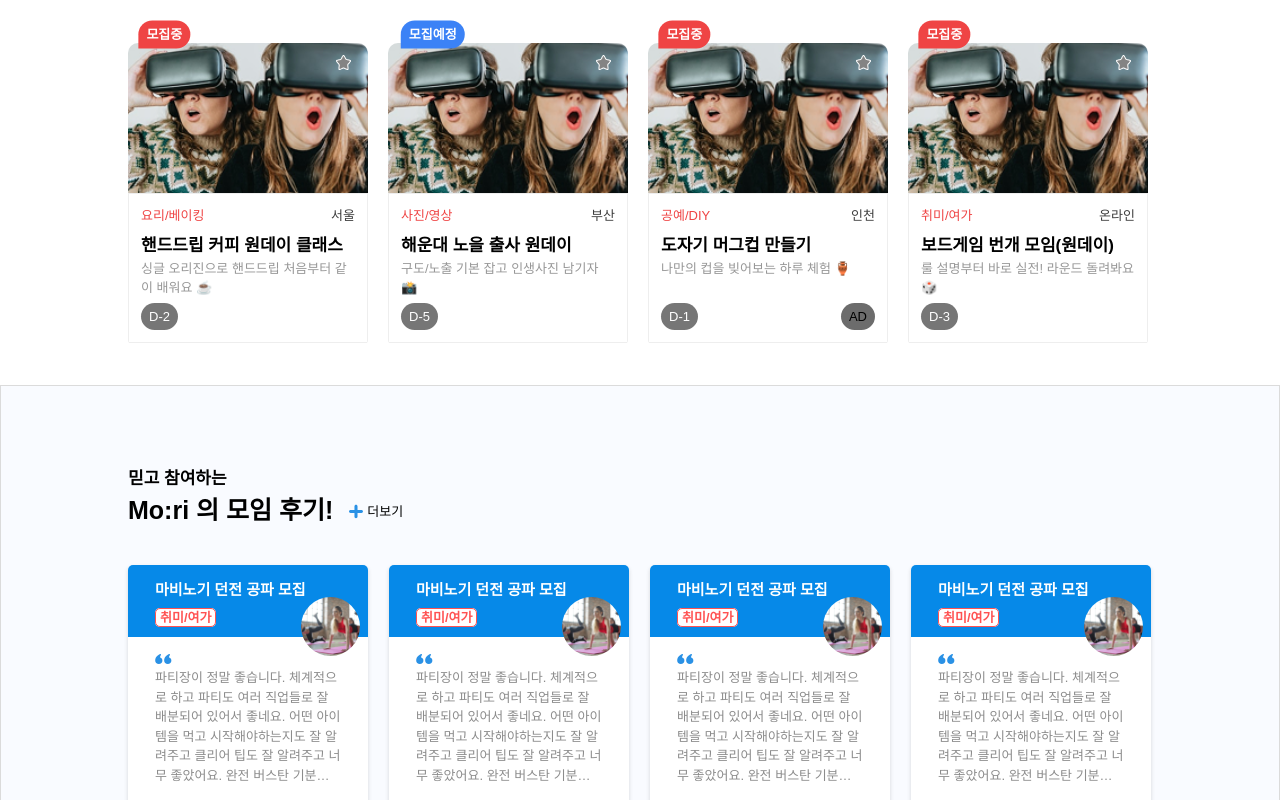
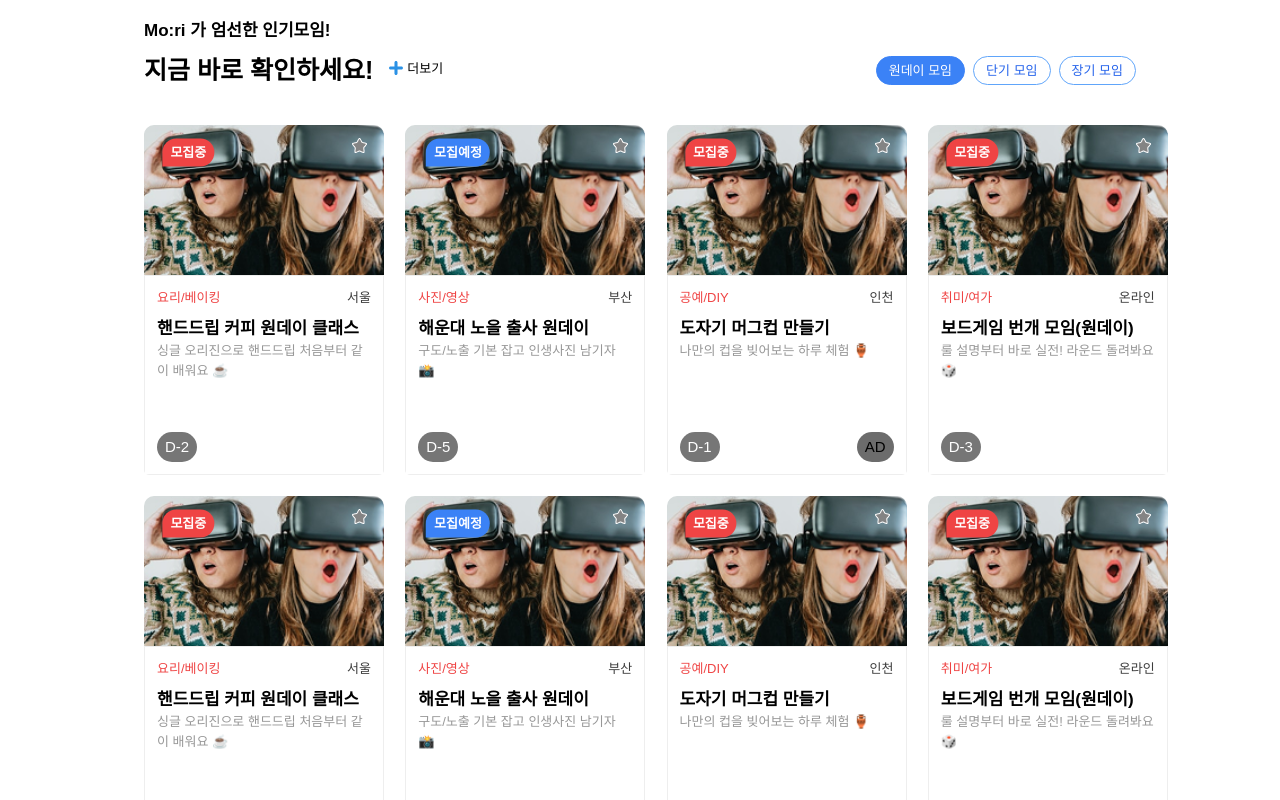
Before and after one commit to sbk283/mo_ri, a React (Vite) app: page / in a window 1280 px wide. Shown: the part 1540-2340 px from the top of the page. Built offline with nearby package versions, Linux system fonts and the light colour scheme.

Commit message:
[feat] 인기모임, AI 탭 작업중

```diff
--- a/src/components/main/AiGroupsSection.tsx
+++ b/src/components/main/AiGroupsSection.tsx
@@ -15,7 +15,7 @@ type GroupItem = {
   dday: string;
   ad?: boolean;
   thumbnail: string;
-  duration: Duration; // ⬅️ 추가: 원데이/단기/장기
+  duration: Duration;
 };
 
 const STATUS_BG = {
@@ -36,7 +36,8 @@ function StatusBadge({
       className={[
         'text-sm font-bold text-white px-2 py-1',
         'rounded-tl-[15px] rounded-tr-[15px] rounded-br-[15px]',
-        'relative z-[1] inline-block translate-x-[20%] translate-y-[20%]',
+        'relative z-[1] inline-block',
+        'translate-x-[20%] translate-y-[20%]',
         STATUS_BG[color],
       ].join(' ')}
     >
@@ -47,10 +48,15 @@ function StatusBadge({
 
 function GroupCard({ item }: { item: GroupItem }) {
   return (
-    <li className="w-[240px] h-[330px] bg-white rounded-[5px] overflow-hidden relative cursor-pointer">
-      <article>
+    <li className="w-[240px] h-[350px] rounded-[5px] overflow-hidden relative cursor-pointer flex flex-col">
+      <article className="rounded-md flex flex-col h-full">
+        {/* 썸네일 */}
+        <div className="relative h-[150px] overflow-hidden">
+          {/* 상태 배지: 좌상단 */}
+          <span className="absolute top-2 left-2 z-10">
             <StatusBadge text={item.status} color={item.statusColor} />
-        <div className="relative h-[150px] overflow-hidden">
+          </span>
+
           <img
             src={item.thumbnail}
             alt={`${item.title} 썸네일`}
@@ -61,17 +67,25 @@ function GroupCard({ item }: { item: GroupItem }) {
           </button>
         </div>
 
-        <div className="p-3 border border-[#eee]">
+        {/* 본문: 절대배치 기준이 되는 영역 */}
+        <div className="relative p-3 border border-[#eee] flex flex-col flex-1 pb-12">
           <header className="flex justify-between text-sm mb-2">
             <span className="text-red-500">{item.category}</span>
             <span className="text-gray-400">{item.region}</span>
           </header>
-          <h3 className="text-lg font-bold hover:underline">{item.title}</h3>
-          <p className="text-sm text-[#979797] h-10 overflow-hidden mb-1">{item.desc}</p>
-          <footer className="flex justify-between text-sm">
-            <time className="bg-gray-400/70 text-white rounded-2xl px-2 py-1">{item.dday}</time>
-            {item.ad && <span className="bg-gray-200 rounded-2xl px-2 py-1">AD</span>}
-          </footer>
+
+          <h3 className="text-lg font-bold hover:underline line-clamp-1">{item.title}</h3>
+          <p className="text-sm text-[#979797] line-clamp-2">{item.desc}</p>
+
+          {/* ↓↓↓ 여기서 고정: 좌하단/우하단 */}
+          <time className="absolute left-3 bottom-3 bg-gray-400/70 text-white rounded-2xl px-2 py-1">
+            {item.dday}
+          </time>
+          {item.ad && (
+            <span className="absolute right-3 bottom-3 bg-gray-200 rounded-2xl px-2 py-1 text-gray-500">
+              AD
+            </span>
+          )}
         </div>
       </article>
     </li>
@@ -249,21 +263,179 @@ export default function AiGroupsSection() {
       thumbnail: '/images/group_img.png',
       duration: 'long',
     },
+    {
+      id: 13,
+      status: '모집중',
+      statusColor: 'red',
+      category: '요리/베이킹',
+      region: '서울',
+      title: '핸드드립 커피 원데이 클래스',
+      desc: '싱글 오리진으로 핸드드립 처음부터 같이 배워요 ☕️',
+      dday: 'D-2',
+      ad: false,
+      thumbnail: '/images/group_img.png',
+      duration: 'oneday',
+    },
+    {
+      id: 14,
+      status: '모집예정',
+      statusColor: 'blue',
+      category: '사진/영상',
+      region: '부산',
+      title: '해운대 노을 출사 원데이',
+      desc: '구도/노출 기본 잡고 인생사진 남기자 📸',
+      dday: 'D-5',
+      ad: false,
+      thumbnail: '/images/group_img.png',
+      duration: 'oneday',
+    },
+    {
+      id: 15,
+      status: '모집중',
+      statusColor: 'red',
+      category: '공예/DIY',
+      region: '인천',
+      title: '도자기 머그컵 만들기',
+      desc: '나만의 컵을 빚어보는 하루 체험 🏺',
+      dday: 'D-1',
+      ad: true,
+      thumbnail: '/images/group_img.png',
+      duration: 'oneday',
+    },
+    {
+      id: 16,
+      status: '모집중',
+      statusColor: 'red',
+      category: '취미/여가',
+      region: '온라인',
+      title: '보드게임 번개 모임(원데이)',
+      desc: '룰 설명부터 바로 실전! 라운드 돌려봐요 🎲',
+      dday: 'D-3',
+      ad: false,
+      thumbnail: '/images/group_img.png',
+      duration: 'oneday',
+    },
+
+    // ===== 단기 (4) =====
+    {
+      id: 17,
+      status: '모집중',
+      statusColor: 'red',
+      category: '운동/건강',
+      region: '서울',
+      title: '4주 러닝 기초반',
+      desc: '호흡/폼 교정으로 5km 완주 도전 🏃‍♀️',
+      dday: 'D-6',
+      ad: false,
+      thumbnail: '/images/group_img.png',
+      duration: 'short',
+    },
+    {
+      id: 18,
+      status: '모집예정',
+      statusColor: 'blue',
+      category: '스터디/자기개발',
+      region: '온라인',
+      title: '타입스크립트 스터디(2주 과정)',
+      desc: '기본 타입부터 제네릭까지 핵심만 쫙 💻',
+      dday: 'D-9',
+      ad: true,
+      thumbnail: '/images/group_img.png',
+      duration: 'short',
+    },
+    {
+      id: 19,
+      status: '모집중',
+      statusColor: 'red',
+      category: '운동/건강',
+      region: '대전',
+      title: '3주 아침 요가 루틴',
+      desc: '굿모닝 스트레칭으로 하루 시작 🧘',
+      dday: 'D-4',
+      ad: false,
+      thumbnail: '/images/group_img.png',
+      duration: 'short',
+    },
+    {
+      id: 20,
+      status: '모집중',
+      statusColor: 'red',
+      category: '요리/베이킹',
+      region: '대구',
+      title: '4주 홈베이킹 클래스',
+      desc: '스콘→쿠키→타르트→파운드까지 🍰',
+      dday: 'D-8',
+      ad: true,
+      thumbnail: '/images/group_img.png',
+      duration: 'short',
+    },
+
+    // ===== 장기 (4) =====
+    {
+      id: 21,
+      status: '모집중',
+      statusColor: 'red',
+      category: '스포츠',
+      region: '부산',
+      title: '3개월 자전거 라이딩 크루',
+      desc: '주 2회 코스 탐방 & 기록 공유 🚴',
+      dday: 'D-10',
+      ad: false,
+      thumbnail: '/images/group_img.png',
+      duration: 'long',
+    },
+    {
+      id: 22,
+      status: '모집예정',
+      statusColor: 'blue',
+      category: '스터디/자기개발',
+      region: '온라인',
+      title: '12주 영어 회화 챌린지',
+      desc: '롤플레이 & 발음 교정으로 자신감 업 🇬🇧',
+      dday: 'D-12',
+      ad: false,
+      thumbnail: '/images/group_img.png',
+      duration: 'long',
+    },
+    {
+      id: 23,
+      status: '모집중',
+      statusColor: 'red',
+      category: '봉사/사회참여',
+      region: '광주',
+      title: '10주 반려동물 보호소 봉사',
+      desc: '산책/청소/기록 프로젝트로 꾸준 봉사 🐶',
+      dday: 'D-14',
+      ad: true,
+      thumbnail: '/images/group_img.png',
+      duration: 'long',
+    },
+    {
+      id: 24,
+      status: '모집중',
+      statusColor: 'red',
+      category: '운동/건강',
+      region: '제주',
+      title: '12주 클라이밍 중급반',
+      desc: '볼더링 테크닉 & 코어 강화 프로그램 🧗‍♂️',
+      dday: 'D-11',
+      ad: false,
+      thumbnail: '/images/group_img.png',
+      duration: 'long',
+    },
   ];
 
   const filtered = useMemo(() => data.filter(d => d.duration === active), [active, data]);
 
   return (
-    <section className="mx-auto max-w-[1024px] " aria-labelledby="popular-groups-heading">
+    <section className="mx-auto max-w-[1024px] w-[1024px]" aria-labelledby="ai-groups-heading">
+      <div className="mx-auto max-w-[1024px] px-4">
         <header className="pt-[80px] pb-[36px]">
-        {/* 제목 단독 줄 */}
-        <h2 id="popular-groups-heading" className="font-semibold text-lg mb-2">
+          <h2 id="ai-groups-heading" className="font-semibold text-lg mb-2">
             Mo:ri 가 엄선한 인기모임!
           </h2>
 
-        {/* 설명 + 더보기 + 필터버튼 한 줄 */}
           <div className="flex items-center justify-between">
-          {/* 왼쪽: 설명 + 더보기 */}
             <div className="flex items-center gap-4">
               <p className="font-semibold text-xxl">지금 바로 확인하세요!</p>
               <Link to="/" className="flex items-center text-sm gap-1 pb-1">
@@ -272,7 +444,6 @@ export default function AiGroupsSection() {
               </Link>
             </div>
 
-          {/* 오른쪽: 필터버튼 */}
             <div className="flex gap-2" role="tablist" aria-label="모임 기간 필터">
               {FILTERS.map(f => {
                 const isActive = active === f.key;
@@ -297,13 +468,20 @@ export default function AiGroupsSection() {
           </div>
         </header>
 
-      <ul className="flex gap-5 flex-wrap pb-10">
+        <ul
+          className="
+            grid gap-[21px] mb-[80px]
+            grid-cols-2 sm:grid-cols-3 lg:grid-cols-4
+            place-items-stretch overflow-x-auto pb-2 w-[1024px]
+          "
+        >
           {filtered.length ? (
-          filtered.map(item => <GroupCard key={item.id} item={item} />)
+            filtered.slice(0, 8).map(item => <GroupCard key={item.id} item={item} />)
           ) : (
-          <li className="text-sm text-gray-500 py-8">조건에 맞는 모임이 없어요.</li>
+            <li className="text-sm text-gray-500 py-8 col-span-full">조건에 맞는 모임이 없어요.</li>
           )}
         </ul>
+      </div>
     </section>
   );
 }
```
Also changed, not shown: src/components/main/PopularGroupsSection.tsx (+30 -13 lines). Lines whose indentation alone changed are shown as unchanged.
